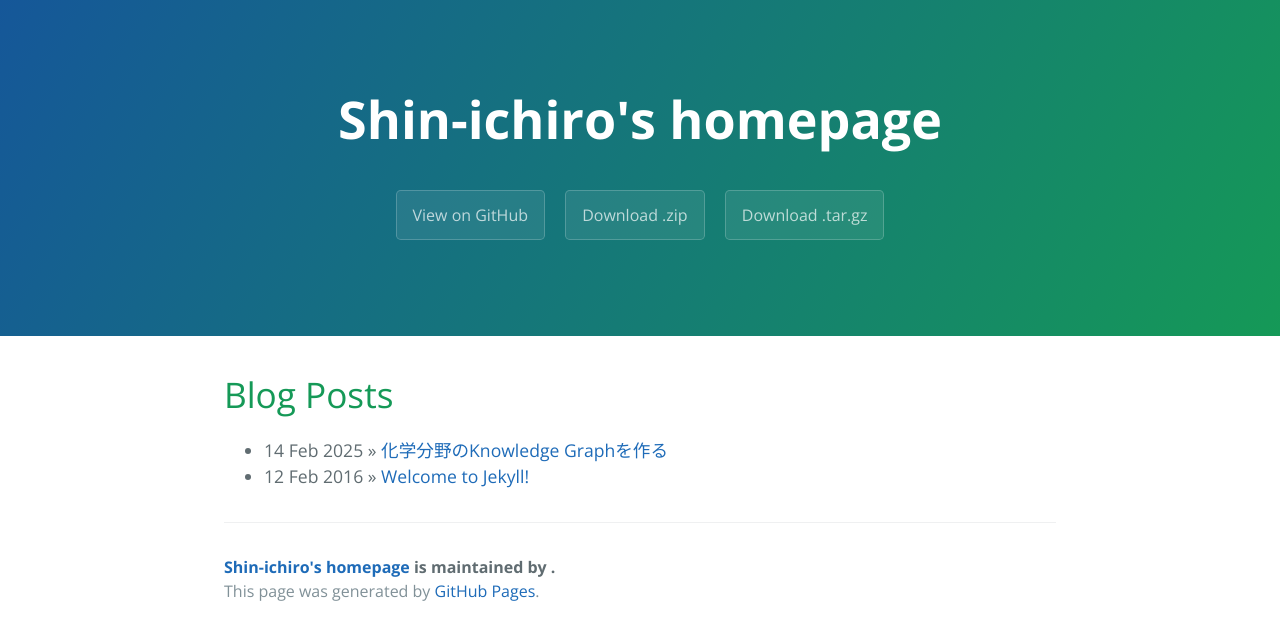
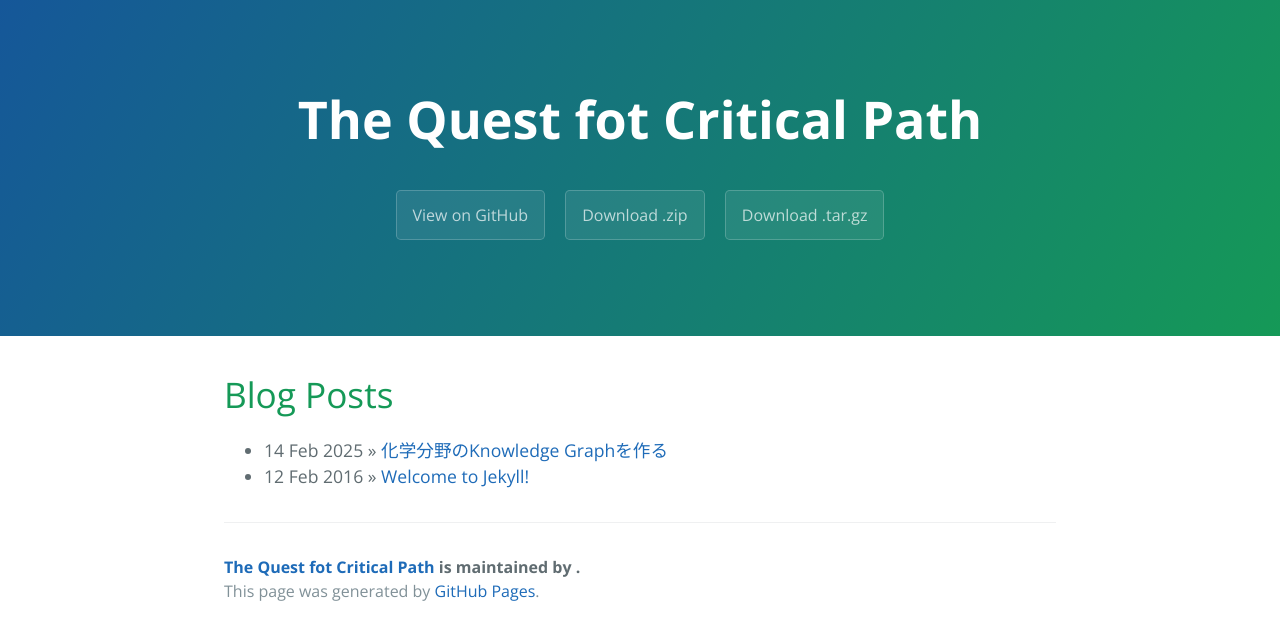
Before and after one commit to Shin-ichiro-I/Shin-ichiro-I.github.io, a Jekyll site: the page built from index.html, in a window 1280 px wide. Shown: the top 640 px of the page. Built offline with Jekyll 4.4.1, drawn with Linux system fonts in a browser that asks for light colours.

Commit message:
Update _config.yml

```diff
--- a/_config.yml
+++ b/_config.yml
@@ -1,14 +1,13 @@
 # Setup
-title:  Shin-ichiro's homepage
-description:  Bookmark this to keep an eye on my project updates!
+title:  The Quest fot Critical Path
 baseurl:   ""
 paginate:  1
 local:  "ja"
 
 # About/contact
-author:  Shin-ichiro-I
-name:
-url:
+author:
+name:  Char
+url:  https://shin-ichiro-i.github.io/
 
 # Gems
 gems:
```
